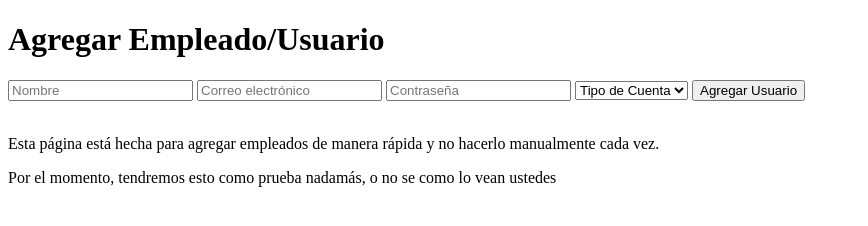
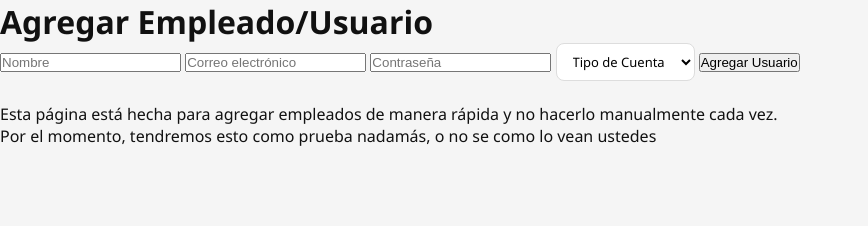
Before and after one commit to ShadyChunck/Pruebas, a website: page public/agregar_empleado(no usar, solo pruebas).html in a window 1280 px wide. Shown: the whole page, without its empty margins (0-868 px from the left). Drawn offline with Linux system fonts and the light colour scheme.

Commit message:
cambios de diseno

```diff
--- a/public/agregar_empleado(no usar, solo pruebas).html
+++ b/public/agregar_empleado(no usar, solo pruebas).html
@@ -3,6 +3,8 @@
 <head>
     <meta charset="UTF-8">
     <meta name="viewport" content="width=device-width, initial-scale=1.0">
+    <link rel="stylesheet" href="css/base.css">
+    <link rel="stylesheet" href="css/agregar_empleado.css">
     <title>Agregar Empleado</title>
 </head>
 <body>
```
